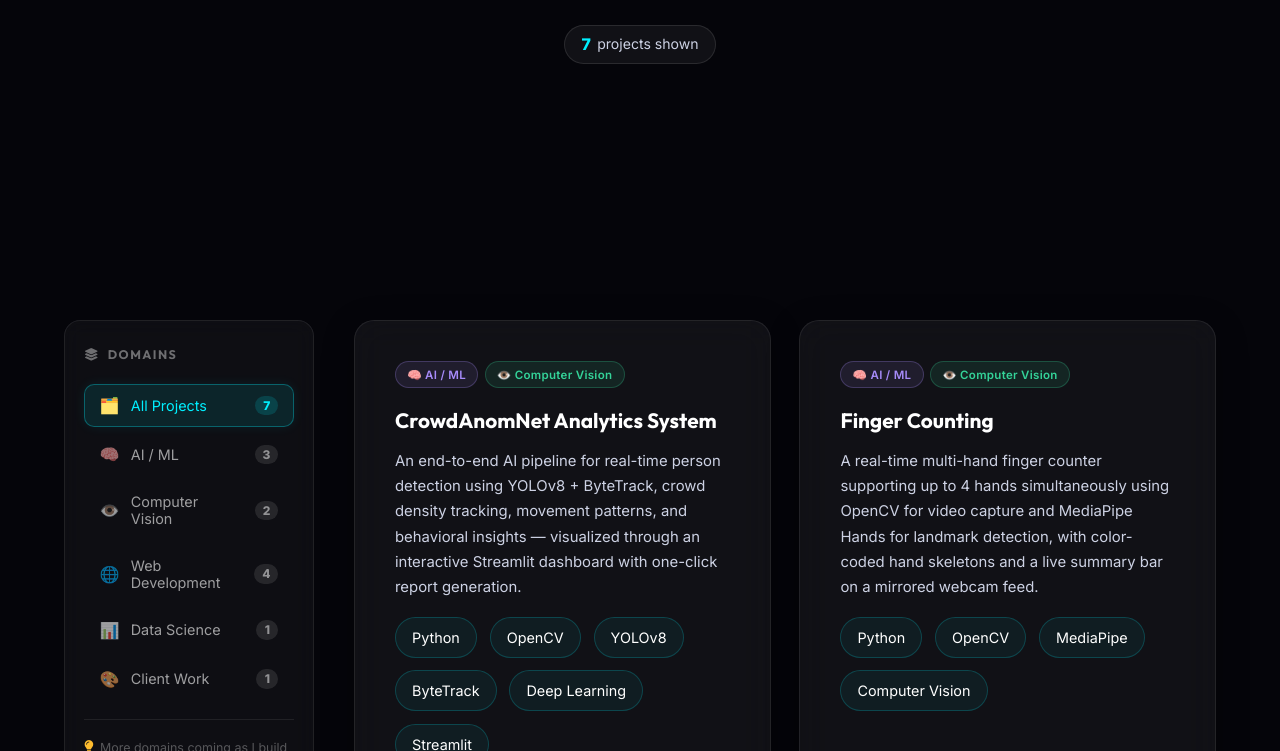
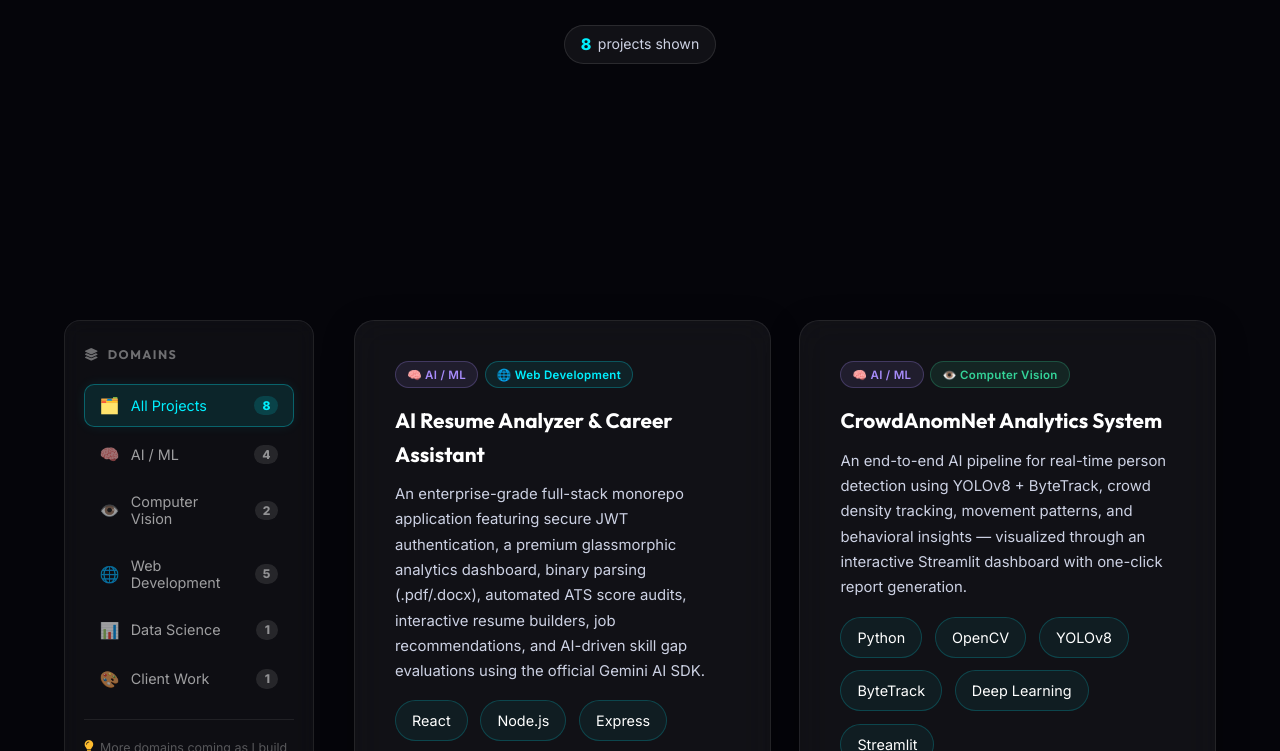
Before and after one commit to muskangupta1304/portfolio, a plain HTML site: page projects.html in a window 1280 px wide. Shown: the part 496-1247 px from the top of the page. Drawn offline with nearby package versions, Linux system fonts and the light colour scheme.

Commit message:
Add new project AI Resume Analyzer & Career Assistant to index.html featured list and projects.html grid

```diff
--- a/projects.html
+++ b/projects.html
@@ -61,7 +61,7 @@
                 <h1 class="page-hero-title">My <span class="gradient-text">Projects</span></h1>
                 <p class="page-hero-sub">Explore my work across different domains — from AI & Computer Vision to Web Development & Data Science.</p>
                 <div class="projects-count-row">
-                    <div class="count-chip"><span class="count-num" id="visible-count">7</span> projects shown</div>
+                    <div class="count-chip"><span class="count-num" id="visible-count">8</span> projects shown</div>
                 </div>
             </div>
         </section>
@@ -78,14 +78,14 @@
                             <button class="domain-btn active" data-filter="all" id="filter-all">
                                 <span class="domain-icon">🗂️</span>
                                 <span class="domain-label">All Projects</span>
-                                <span class="domain-count">7</span>
+                                <span class="domain-count">8</span>
                             </button>
                         </li>
                         <li>
                             <button class="domain-btn" data-filter="ai-ml" id="filter-ai-ml">
                                 <span class="domain-icon">🧠</span>
                                 <span class="domain-label">AI / ML</span>
-                                <span class="domain-count">3</span>
+                                <span class="domain-count">4</span>
                             </button>
                         </li>
                         <li>
@@ -99,7 +99,7 @@
                             <button class="domain-btn" data-filter="web-dev" id="filter-web-dev">
                                 <span class="domain-icon">🌐</span>
                                 <span class="domain-label">Web Development</span>
-                                <span class="domain-count">4</span>
+                                <span class="domain-count">5</span>
                             </button>
                         </li>
                         <li>
@@ -126,6 +126,24 @@
             <!-- Projects Grid -->
             <main class="projects-main">
                 <div class="projects-grid-full" id="projects-grid">
+
+                    <!-- AI Resume Analyzer -->
+                    <div class="glass-card pj-card" data-domains="ai-ml web-dev">
+                        <div class="pj-domain-tags">
+                            <span class="dtag ai-ml">🧠 AI / ML</span>
+                            <span class="dtag web-dev">🌐 Web Development</span>
+                        </div>
+                        <div class="project-content">
+                            <h3>AI Resume Analyzer & Career Assistant</h3>
+                            <p>An enterprise-grade full-stack monorepo application featuring secure JWT authentication, a premium glassmorphic analytics dashboard, binary parsing (.pdf/.docx), automated ATS score audits, interactive resume builders, job recommendations, and AI-driven skill gap evaluations using the official Gemini AI SDK.</p>
+                            <div class="skill-tags">
+                                <span>React</span><span>Node.js</span><span>Express</span><span>MongoDB</span><span>Gemini AI SDK</span><span>JWT</span><span>Tailwind CSS</span>
+                            </div>
+                        </div>
+                        <div class="project-links">
+                            <a href="https://github.com/muskangupta1304/resume-analyzer" target="_blank" rel="noopener noreferrer" class="project-link-btn"><i class="fab fa-github"></i> GitHub</a>
+                        </div>
+                    </div>
 
                     <!-- CrowdAnomNet -->
                     <div class="glass-card pj-card" data-domains="ai-ml computer-vision">
```
Also changed, not shown: index.html (+17 -1 lines).
